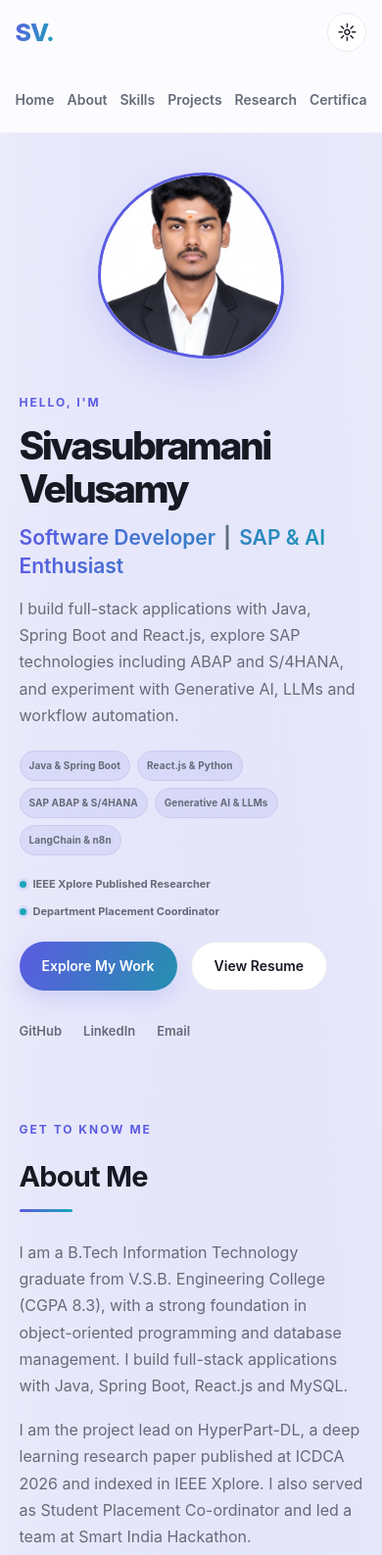
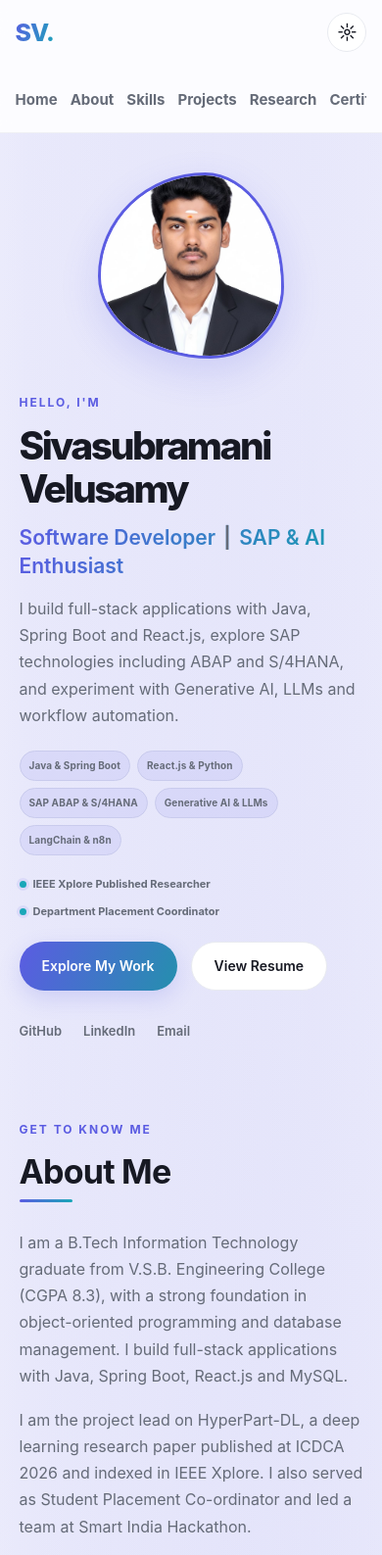
Before and after one commit to Sivasubramani-velusamy/Portfolio, a plain HTML site: page index.html in a window 390 px wide. Shown: the top 1587 px of the page at 98% size. Drawn offline with Linux system fonts and the light colour scheme.

Commit message:
Increase navbar and section title typography consistently

```diff
--- a/css/style.css
+++ b/css/style.css
@@ -1428,3 +1428,44 @@ body {
         gap: 9px 13px;
     }
 }
+
+
+/* =========================================
+   FINAL TYPOGRAPHY OVERRIDES – 18 NOV 2026
+   Keep these rules last so responsive styles cannot shrink them.
+========================================= */
+header.header .navbar .nav-links a {
+    font-size: 16px !important;
+    font-weight: 650;
+}
+
+main .section .section-heading h2 {
+    font-size: clamp(40px, 4.5vw, 48px) !important;
+    line-height: 1.15;
+    letter-spacing: -1.3px;
+}
+
+main .section .journey-heading {
+    font-size: 22px;
+}
+
+@media (max-width: 900px) {
+    header.header .navbar .nav-links a {
+        font-size: 15px !important;
+    }
+}
+
+@media (max-width: 650px) {
+    header.header .navbar .nav-links a {
+        font-size: 15px !important;
+    }
+
+    main .section .section-heading h2 {
+        font-size: clamp(34px, 8vw, 40px) !important;
+        letter-spacing: -0.8px;
+    }
+
+    main .section .journey-heading {
+        font-size: 20px;
+    }
+}
```
